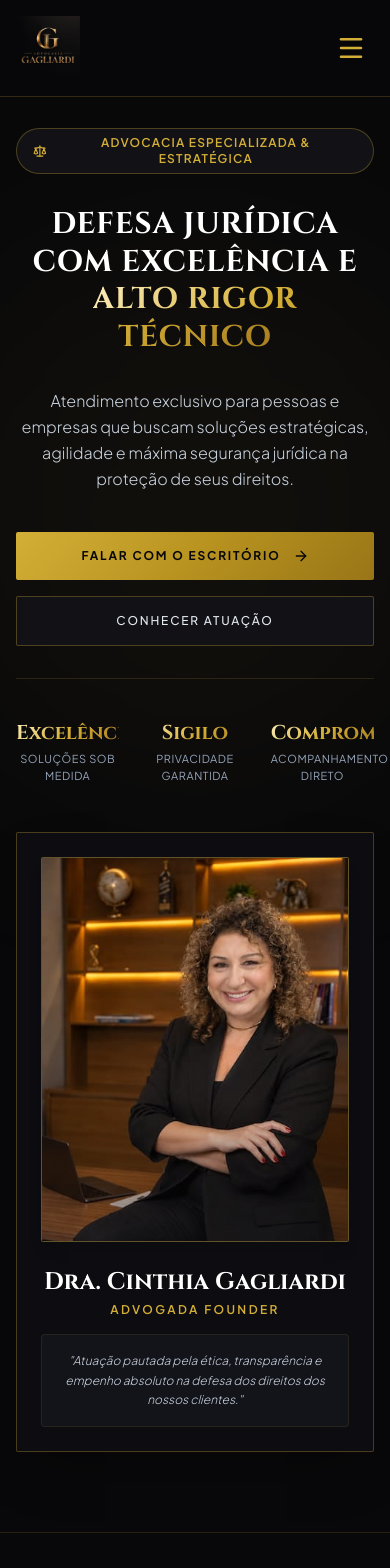
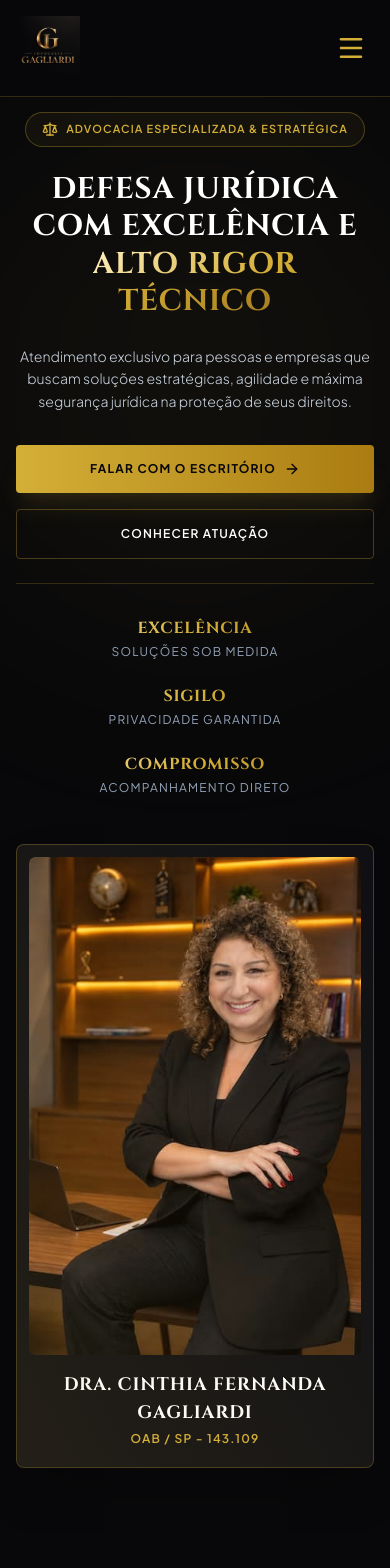
Before and after one commit to batavera/cinthia-advocacia, a React (Vite) app: page / in a window 390 px wide. Shown: the top 1568 px of the page. Built offline with nearby package versions, Linux system fonts and the light colour scheme.

Commit message:
Ajusta Hero com responsividade mobile e textos sem cortes

```diff
--- a/src/components/Hero.jsx
+++ b/src/components/Hero.jsx
@@ -1,95 +1,113 @@
 import React from 'react';
-import { ArrowRight, Scale } from 'lucide-react';
+import { Scale, ArrowRight } from 'lucide-react';
 import { getWhatsAppLink } from '../utils/whatsapp';
+import cinthiaPhoto from '/cinthia.jpg';
 
 export default function Hero() {
     return (
-        <section id="inicio" className="relative min-h-screen pt-32 pb-20 flex items-center bg-[#08080A] text-white overflow-hidden border-b border-[#D4AF37]/15">
-
-            {/* Luz Dourada de Fundo */}
-            <div className="absolute top-1/3 left-1/2 -translate-x-1/2 -translate-y-1/2 w-[550px] h-[550px] bg-[#D4AF37]/5 rounded-full blur-[130px] pointer-events-none"></div>
+        <section id="inicio" className="relative min-h-screen pt-28 sm:pt-36 pb-16 bg-[#08080A] flex items-center overflow-hidden">
+            {/* Luzes de Fundo / Ambient Glow */}
+            <div className="absolute top-1/4 left-1/2 -translate-x-1/2 -translate-y-1/2 w-[500px] h-[500px] bg-[#D4AF37]/5 rounded-full blur-[120px] pointer-events-none"></div>
 
             <div className="max-w-7xl mx-auto px-4 sm:px-6 lg:px-8 relative z-10 w-full">
-                <div className="grid lg:grid-cols-12 gap-12 items-center">
+                <div className="grid grid-cols-1 lg:grid-cols-12 gap-12 lg:gap-8 items-center">
 
-                    <div className="lg:col-span-7 space-y-8 text-center lg:text-left">
+                    {/* Lado Esquerdo: Textos e Botões */}
+                    <div className="lg:col-span-7 space-y-6 sm:space-y-8 text-center lg:text-left">
 
-                        <div className="inline-flex items-center gap-2 px-4 py-1.5 rounded-full bg-[#121216] border border-[#D4AF37]/30 text-[#D4AF37] text-xs font-semibold tracking-widest uppercase">
-                            <Scale size={14} />
-                            <span>Advocacia Especializada & Estratégica</span>
+                        {/* Tagline Badge */}
+                        <div className="inline-flex items-center gap-2 px-4 py-2 rounded-full border border-[#D4AF37]/30 bg-[#D4AF37]/5 text-[#D4AF37]">
+                            <Scale size={16} />
+                            <span className="text-[11px] font-semibold uppercase tracking-widest">
+                                Advocacia Especializada & Estratégica
+                            </span>
                         </div>
 
-                        <h1 className="font-cinzel text-3xl sm:text-5xl lg:text-6xl font-bold leading-tight tracking-wide text-white">
-                            DEFESA JURÍDICA COM EXCELÊNCIA E <span className="gold-gradient-text">ALTO RIGOR TÉCNICO</span>
+                        {/* Título Principal */}
+                        <h1 className="font-cinzel text-3xl sm:text-5xl lg:text-6xl font-bold text-white leading-tight uppercase tracking-wide">
+                            Defesa Jurídica <br className="hidden sm:inline" />
+                            com Excelência e <br className="hidden sm:inline" />
+                            <span className="gold-gradient-text">Alto Rigor Técnico</span>
                         </h1>
 
-                        <p className="text-slate-300 text-base sm:text-lg max-w-2xl font-light leading-relaxed mx-auto lg:mx-0">
+                        {/* Subtítulo / Descrição */}
+                        <p className="text-slate-300 text-sm sm:text-base max-w-2xl mx-auto lg:mx-0 font-light leading-relaxed">
                             Atendimento exclusivo para pessoas e empresas que buscam soluções estratégicas, agilidade e máxima segurança jurídica na proteção de seus direitos.
                         </p>
 
-                        <div className="pt-2 flex flex-col sm:flex-row gap-4 justify-center lg:justify-start">
+                        {/* Botões de Ação */}
+                        <div className="flex flex-col sm:flex-row items-center justify-center lg:justify-start gap-4 pt-2">
                             <a
-                                href={getWhatsAppLink("Olá! Preciso de uma análise para o meu caso jurídico.")}
+                                href={getWhatsAppLink('geral')}
                                 target="_blank"
                                 rel="noopener noreferrer"
-                                className="flex items-center justify-center gap-3 gold-button px-8 py-4 rounded-sm text-xs uppercase tracking-[0.15em]"
+                                className="w-full sm:w-auto px-8 py-4 rounded bg-gradient-to-r from-[#D4AF37] to-[#AA7C11] text-[#08080A] font-bold text-xs uppercase tracking-widest hover:brightness-110 transition-all shadow-xl shadow-[#D4AF37]/10 flex items-center justify-center gap-2 group"
                             >
-                                <span>Falar com o Escritório</span>
-                                <ArrowRight size={16} />
+                                Falar com o Escritório
+                                <ArrowRight size={16} className="group-hover:translate-x-1 transition-transform" />
                             </a>
 
                             <a
                                 href="#servicos"
-                                className="flex items-center justify-center gap-2 bg-[#121216] hover:bg-[#1A1A20] border border-[#D4AF37]/30 hover:border-[#D4AF37] text-slate-200 font-medium px-8 py-4 rounded-sm transition-all text-xs uppercase tracking-[0.15em]"
+                                className="w-full sm:w-auto px-8 py-4 rounded border border-[#D4AF37]/30 text-white font-semibold text-xs uppercase tracking-widest hover:bg-[#D4AF37]/10 transition-all text-center"
                             >
-                                <span>Conhecer Atuação</span>
+                                Conhecer Atuação
                             </a>
                         </div>
 
-                        <div className="pt-10 border-t border-[#D4AF37]/15 grid grid-cols-3 gap-6 text-center lg:text-left">
-                            <div>
-                                <p className="font-cinzel text-xl sm:text-2xl font-bold gold-gradient-text">Excelência</p>
-                                <p className="text-[11px] text-slate-400 uppercase tracking-wider mt-1">Soluções Sob Medida</p>
+                        {/* Destaques do Hero - Empilhado no Mobile (1 col) e Lado a Lado no Desktop (3 cols) */}
+                        <div className="grid grid-cols-1 sm:grid-cols-3 gap-6 sm:gap-4 pt-8 border-t border-[#D4AF37]/20">
+                            <div className="text-center lg:text-left">
+                                <h3 className="font-cinzel text-base sm:text-lg font-bold gold-gradient-text uppercase tracking-wider">
+                                    Excelência
+                                </h3>
+                                <p className="text-xs text-slate-400 uppercase tracking-widest mt-1">
+                                    Soluções sob medida
+                                </p>
                             </div>
-                            <div>
-                                <p className="font-cinzel text-xl sm:text-2xl font-bold gold-gradient-text">Sigilo</p>
-                                <p className="text-[11px] text-slate-400 uppercase tracking-wider mt-1">Privacidade Garantida</p>
+
+                            <div className="text-center lg:text-left">
+                                <h3 className="font-cinzel text-base sm:text-lg font-bold gold-gradient-text uppercase tracking-wider">
+                                    Sigilo
+                                </h3>
+                                <p className="text-xs text-slate-400 uppercase tracking-widest mt-1">
+                                    Privacidade garantida
+                                </p>
                             </div>
-                            <div>
-                                <p className="font-cinzel text-xl sm:text-2xl font-bold gold-gradient-text">Compromisso</p>
-                                <p className="text-[11px] text-slate-400 uppercase tracking-wider mt-1">Acompanhamento Direto</p>
+
+                            <div className="text-center lg:text-left">
+                                <h3 className="font-cinzel text-base sm:text-lg font-bold gold-gradient-text uppercase tracking-wider">
+                                    Compromisso
+                                </h3>
+                                <p className="text-xs text-slate-400 uppercase tracking-widest mt-1">
+                                    Acompanhamento direto
+                                </p>
                             </div>
                         </div>
 
                     </div>
 
-                    {/* Card Apresentando a Dra. Cinthia com Foto da pasta public */}
-                    <div className="lg:col-span-5 relative">
-                        <div className="relative mx-auto max-w-md bg-[#0D0D11] p-6 sm:p-8 rounded-sm border border-[#D4AF37]/30 text-center shadow-2xl">
+                    {/* Lado Direito: Foto da Dra. Cinthia Gagliardi */}
+                    <div className="lg:col-span-5 flex justify-center">
+                        <div className="relative w-full max-w-md bg-[#0F0F14] p-3 rounded-lg border border-[#D4AF37]/30 shadow-2xl group">
+                            <div className="absolute inset-0 bg-gradient-to-tr from-[#D4AF37]/10 to-transparent rounded-lg pointer-events-none"></div>
 
-                            {/* Moldura da Foto */}
-                            <div className="relative w-full aspect-[4/5] rounded-sm overflow-hidden mb-6 border border-[#D4AF37]/40 shadow-lg bg-[#16161E]">
+                            <div className="overflow-hidden rounded-md">
                                 <img
-                                    src="/cinthia.jpg"
-                                    alt="Dra. Cinthia Gagliardi"
-                                    className="w-full h-full object-cover object-top"
-                                    onError={(e) => {
-                                        // Fallback caso o arquivo seja .png
-                                        e.target.src = "/cinthia.png";
-                                    }}
+                                    src={cinthiaPhoto}
+                                    alt="Dra. Cinthia Fernanda Gagliardi"
+                                    className="w-full h-auto object-cover rounded-md transition-transform duration-500 group-hover:scale-105"
                                 />
-                                <div className="absolute inset-0 bg-gradient-to-t from-[#0D0D11] via-transparent to-transparent opacity-40"></div>
                             </div>
 
-                            <h3 className="font-cinzel text-2xl font-bold text-white mb-1">Dra. Cinthia Gagliardi</h3>
-                            <p className="text-xs text-[#D4AF37] uppercase tracking-[0.2em] font-semibold mb-4">Advogada Founder</p>
-
-                            <div className="p-4 rounded bg-[#13131A] border border-[#D4AF37]/10">
-                                <p className="text-xs text-slate-300 italic leading-relaxed font-light">
-                                    "Atuação pautada pela ética, transparência e empenho absoluto na defesa dos direitos dos nossos clientes."
+                            <div className="mt-4 pb-2 text-center">
+                                <h3 className="font-cinzel text-lg font-bold text-white uppercase tracking-wider">
+                                    Dra. Cinthia Fernanda Gagliardi
+                                </h3>
+                                <p className="text-[#D4AF37] text-xs font-semibold tracking-widest uppercase mt-1">
+                                    OAB / SP - 143.109
                                 </p>
                             </div>
-
                         </div>
                     </div>
 
```
